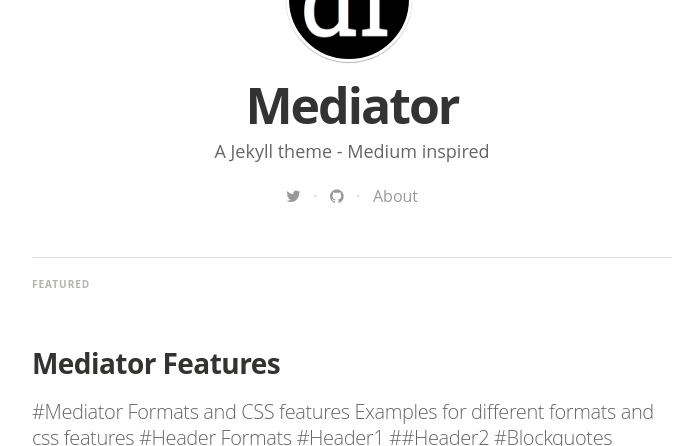
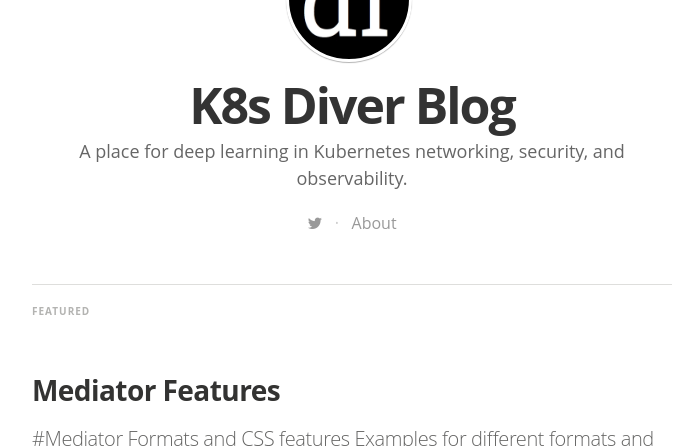
Before and after one commit to k8sdiver/k8sdiver.github.io, a Jekyll site: the page built from index.html, in a window 1280 px wide and 900 px high, cut to the strip 454-900 px from the top of the window. Shown: the whole strip, without its empty margins (288-972 px from the left). Built offline with Jekyll 4.4.1, drawn with Linux system fonts in a browser that asks for light colours; nearby versions of some CDN libraries; some web fonts are replaced; the list of posts is cut into pages by our own code; part of the change alters nothing that is shown; some of the changed text lies outside the part shown.

Commit message:
Update _config.yml

```diff
--- a/_config.yml
+++ b/_config.yml
@@ -4,9 +4,9 @@ gems:
   - jekyll-paginate
 
 # Site settings
-title: "Mediator"
+title: "K8s Diver Blog"
 description: > # this means to ignore newlines until "email:"
-   A Jekyll theme - Medium inspired
+   A place for deep learning in Kubernetes networking, security, and observability.
 
 email: a-mail@mail.mail
 #blog logo
@@ -16,8 +16,8 @@ float_logo: true # true, false (default)
 # blog cover
 cover: "/assets/images/cA4aKEIPQrerBnp1yGHv_IMG_9534-3-2.jpg"
 
-name: 'Dirk Fabisch'
-author: 'Dirk Fabisch'
+name: 'Amgad Magdy'
+author: 'Amgad Magdy'
 author_image: "/assets/images/author.jpg"
 
 paginate:	5
@@ -25,7 +25,7 @@ paginate:	5
 url: "http://myblog.***.***" # the base hostname & protocol for your site
 baseurl: ""
 #used to display twitter cards
-twitter_handle: '@dirkfabisch'
+twitter_handle: '@kdiver_'
 
 #fill in disqus shortname to use disqus
 #disqus: disqus-shortname
@@ -35,29 +35,15 @@ twitter_handle: '@dirkfabisch'
 # social icons and sharing options
 social:
   - icon:	twitter
-    url:	https://twitter.com/dirkfabisch
+    url:	https://twitter.com/kdiver_
     desc: Follow me on twitter
     share_url: http://twitter.com/share
     share_title: ?text=
     share_link: "&amp;url="
 
-#  - icon:	facebook
-#    url:	https://facebook.com/???
-#    desc: Connect with me facebook
-#    share_url: https://www.facebook.com/sharer.php
-#    share_title: ?t=
-#    share_link: "&amp;u="
-
-  - icon:	github
-    url:	https://github.com/dirkfabisch
-    desc:	Fork me on github
-    share_url:
-    share_title:
-    share_link:
-
-#  - icon:	google-plus
-#    url:	https://google.com/???
-#    desc:	Add me on google+
+#  - icon:	github
+#   url:	https://github.com/k8sdiver
+#    desc:	Fork me on github
 #    share_url:
-#    share_title:
-#    share_link:
+#   share_title:
+#   share_link:
```
